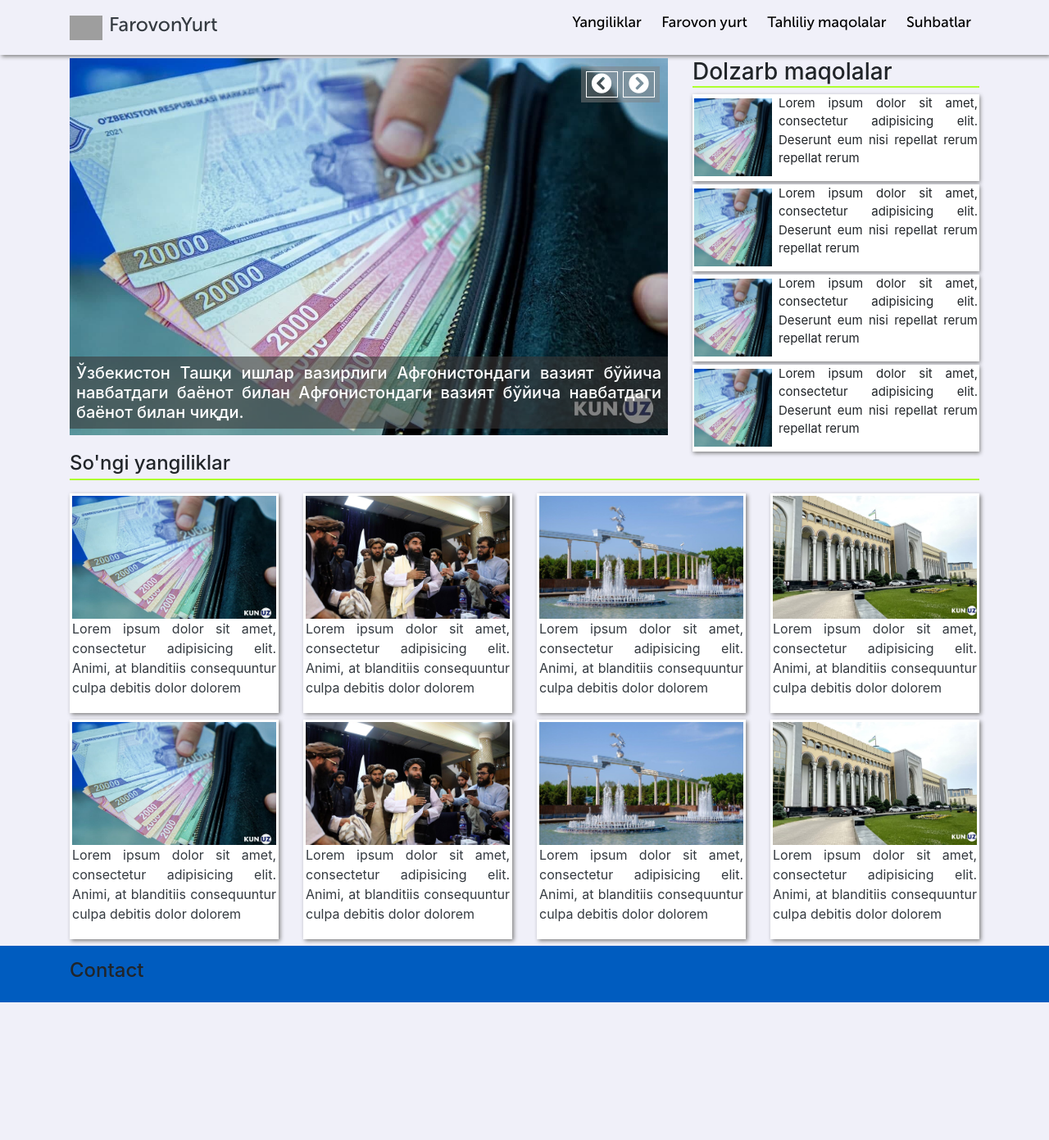
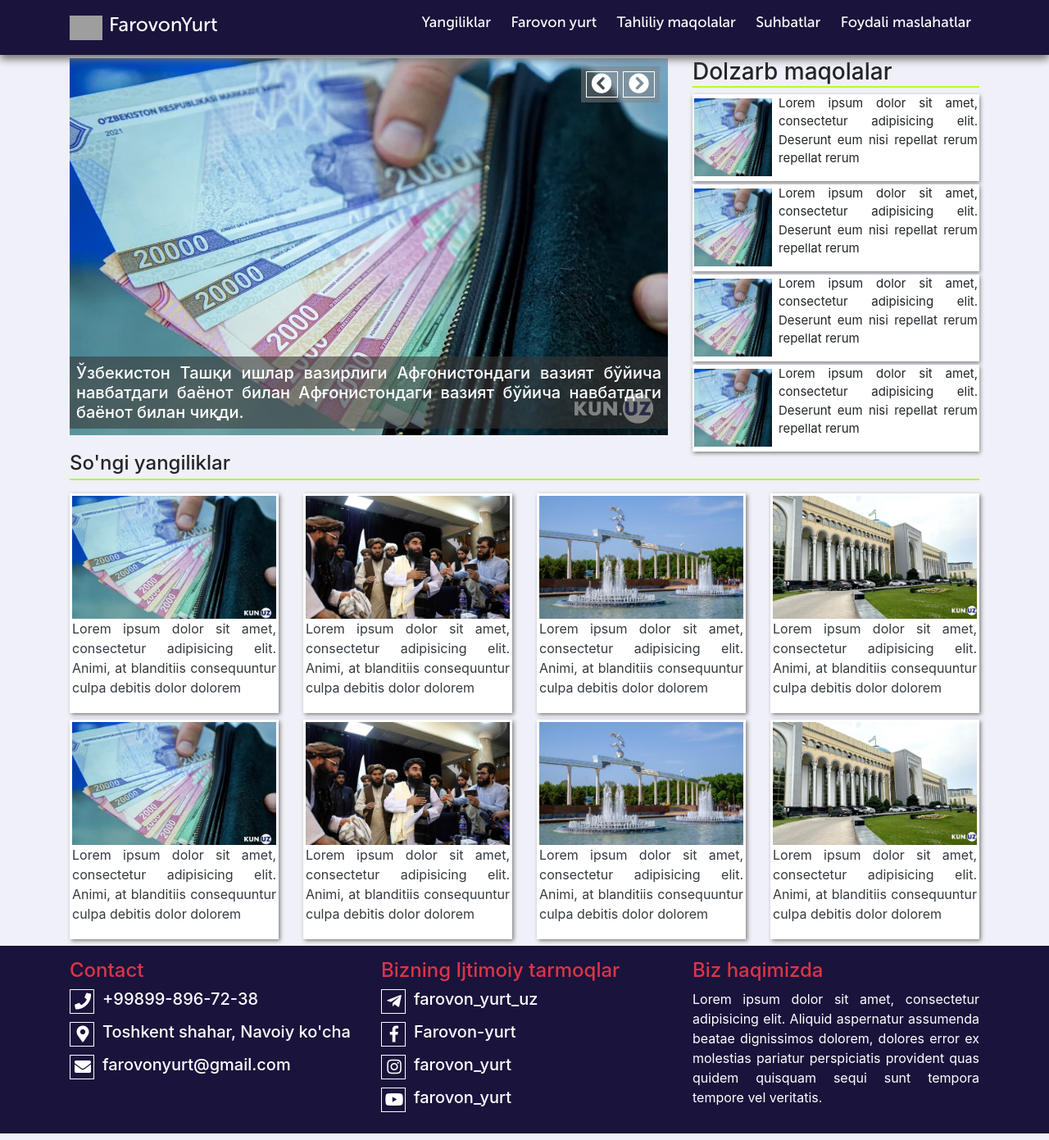
Before and after one commit to baxranov-2230/farovon-yurt2, a PHP site: page / in a window 1280 px wide. Shown: the whole page at 82% size. Before the commit the page ends 1223 px from the top, so only its background shows below. Run offline with PHP 8.4, Linux system fonts and the light colour scheme; grey boxes are pictures that could not be loaded.

Commit message:
21.08.2021 16.02

```diff
--- a/css/main.css
+++ b/css/main.css
@@ -7,8 +7,12 @@ body {
 /*-----------------MENUBAR START-------------------------*/
 
 .menubar {
+    top: 0;
+    position: sticky;
+    z-index: 999999;
     padding: 5px 0;
-    box-shadow: 2px 2px 5px gray;
+    box-shadow: 0 5px 10px #6f6f6f;
+    background-color: #1A133C;
 }
 
 .menubar .logo img {
@@ -26,7 +30,20 @@ body {
     position: relative;
     margin: 0 10px;
 }
+.sub_menu{
+    display: none;
+    background-color: #1A133C;
+    padding-top: 20px;
+}
+.sub_menu ul{
+    padding: 0;
+    margin: 0;
+}
+.menubar ul li:hover .sub_menu{
+    display: block;
+    position: absolute;
 
+}
 .menubar ul li::before {
     position: absolute;
     width: 100%;
@@ -61,13 +78,14 @@ body {
 
 .menubar ul li a {
     text-decoration: none;
-    color: black;
+    color: white;
     font-size: 18px;
     font-family: 'MuseoSansCryl';
     /*text-transform: uppercase;*/
 }
 
 /*-----------------MENUBAR END-------------------------*/
+
 /*-----------------CAROUSEL START-------------------------*/
 
 .carousel_news img {
@@ -261,6 +279,53 @@ body {
 /*-----------------FOOTER START-------------------------*/
 
 .footer{
-    background-color: #005cbf;
+    background-color: #1A133C;
+}
+.footer .contact i{
+    font-size: 20px;
+    margin-top: 4px;
+    margin-left: 2px;
+    transition: 0.3s;
+}
+
+.footer .phone{
+    margin-right: 10px;
+    text-align: center;
+    width: 30px;
+    height: 30px;
+    border: 1px solid white;
+    transition: 0.3s;
+}
+.footer .phone:hover{
+  background-color: white;
+}
+
+.footer .social{
+    margin-right: 10px;
+    text-align: center;
+    width: 30px;
+    height: 30px;
+    border: 1px solid white;
+    transition: 0.3s;
+}
+.footer .social:hover{
+    background-color: white;
+}
+.footer .social:hover .fa-youtube{
+    color: #FF0000;
+    transform: rotate(360deg);
+}
+.footer .social:hover .fa-telegram-plane{
+    color: #28A7E8;
+    transform: rotate(360deg);
+}
+
+.footer .social:hover .fa-facebook-f{
+    color: #4064AC;
+    transform: rotate(360deg);
+}
+.footer .social:hover .fa-instagram{
+    color: #DF4674;
+    transform: rotate(360deg);
 }
 /*-----------------FOOTER END-------------------------*/
--- a/index.html
+++ b/index.html
@@ -20,18 +20,36 @@
                 <a href="" class="text-dark text-decoration-none">
                     <div class="logo d-flex align-items-center">
                         <img src="images/logo.png" class="mr-2" alt="">
-                        <h4>FarovonYurt</h4>
+                        <h4 class="text-white">FarovonYurt</h4>
                     </div>
                 </a>
 
 
             </div>
             <div class="col-md-10">
-                <ul class="text-right mt-1">
-                    <li><a href="">Yangiliklar</a></li>
-                    <li><a href="">Farovon yurt</a></li>
-                    <li><a href="">Tahliliy maqolalar</a></li>
-                    <li><a href="">Suhbatlar</a></li>
+                <ul class="text-right mt-1 ">
+                    <li class="text-white"><a href="">Yangiliklar</a>
+                        <div class="sub_menu text-left">
+                            <ul>
+                                <li class="text-white"><a href="">O'zbekiston</a></li>
+                                <li class="text-white"><a href="">Jahon</a></li>
+                                <li class="text-white"><a href="">Sport</a></li>
+                                <li class="text-white"><a href="">Texnalogiya</a></li>
+                            </ul>
+                        </div>
+                    </li>
+                    <li class="text-white"><a href="">Farovon yurt</a>
+                        <div class="sub_menu text-left">
+                            <ul>
+                                <li class="text-white"><a href="">Farovon_yurt_gazetasi</a></li>
+                                <li class="text-white"><a href="">Kursatuvlar</a></li>
+                                <li class="text-white"><a href="">Tadbirlar</a></li>
+                            </ul>
+                        </div>
+                    </li>
+                    <li class="text-white"><a href="">Tahliliy maqolalar</a></li>
+                    <li class="text-white"><a href="">Suhbatlar</a></li>
+                    <li class="text-white"><a href="">Foydali maslahatlar</a></li>
                 </ul>
             </div>
         </div>
@@ -216,11 +234,60 @@
     <div class="container">
         <div class="row">
             <div class="col-md-4">
-                <h4>Contact</h4>
+                <h4 class="text-danger">Contact</h4>
+                <div class="contact d-flex text-white ">
+                    <div class="phone"><i class="fas fa-phone"></i></div>
+                    <h5>+99899-896-72-38</h5>
+                </div>
+                <div class="contact d-flex text-white my-2">
+                    <div class="phone"><i class="fas fa-map-marker-alt"></i></div>
+                    <h5>Toshkent shahar, Navoiy ko'cha</h5>
+                </div>
+                <div class="contact d-flex text-white">
+                    <div class="phone"><i class="fas fa-envelope"></i></div>
+                    <h5>farovonyurt@gmail.com</h5>
+                </div>
+            </div>
+            <div class="col-md-4">
+                <h4 class="text-danger">Bizning Ijtimoiy tarmoqlar</h4>
+                <a href="https://t.me/farovon_yurt_uz" class="text-decoration-none" target="_blank">
+                    <div class="contact d-flex text-white ">
+                        <div class="social"><i class="fab fa-telegram-plane"></i></div>
+                        <h5>farovon_yurt_uz</h5>
+                    </div>
+                </a>
+                <a href="https://www.facebook.com/Farovon-yurt-101568488659943" class="text-decoration-none"
+                   target="_blank">
+                    <div class="contact d-flex text-white my-2">
+                        <div class="social"><i class="fab fa-facebook-f"></i></div>
+                        <h5>Farovon-yurt</h5>
+                    </div>
+                </a>
+                <a href="https://www.instagram.com/farovon_yurt/" class="text-decoration-none" target="_blank">
+                    <div class="contact d-flex text-white my-2">
+                        <div class="social"><i class="fab fa-instagram"></i></div>
+                        <h5>farovon_yurt</h5>
+                    </div>
+                </a>
+                <a href="https://www.youtube.com/channel/UCtbKxpvprwzQpNvHs_C6dTQ" class="text-decoration-none"
+                   target="_blank">
+                    <div class="contact d-flex text-white mt-2">
+                        <div class="social"><i class="fab fa-youtube"></i></div>
+                        <h5>farovon_yurt</h5>
+                    </div>
+                </a>
 
+            </div>
+            <div class="col-md-4">
+                <h4 class="text-danger">Biz haqimizda</h4>
+                <p class="text-white text-justify">Lorem ipsum dolor sit amet, consectetur adipisicing elit. Aliquid
+                    aspernatur assumenda beatae
+                    dignissimos dolorem, dolores error ex molestias pariatur perspiciatis provident quas quidem quisquam
+                    sequi sunt tempora tempore vel veritatis.</p>
             </div>
         </div>
     </div>
+</div>
 
 </div>
 
```
